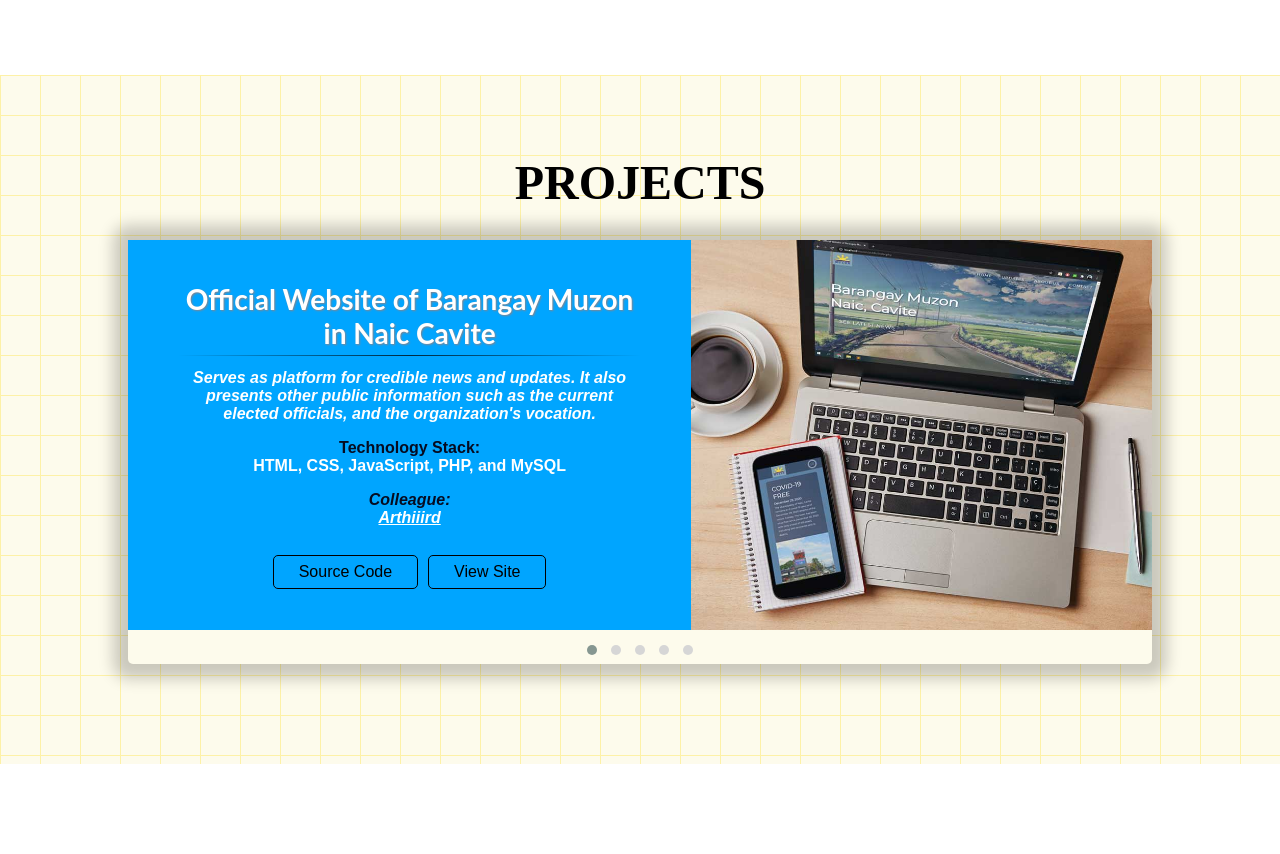
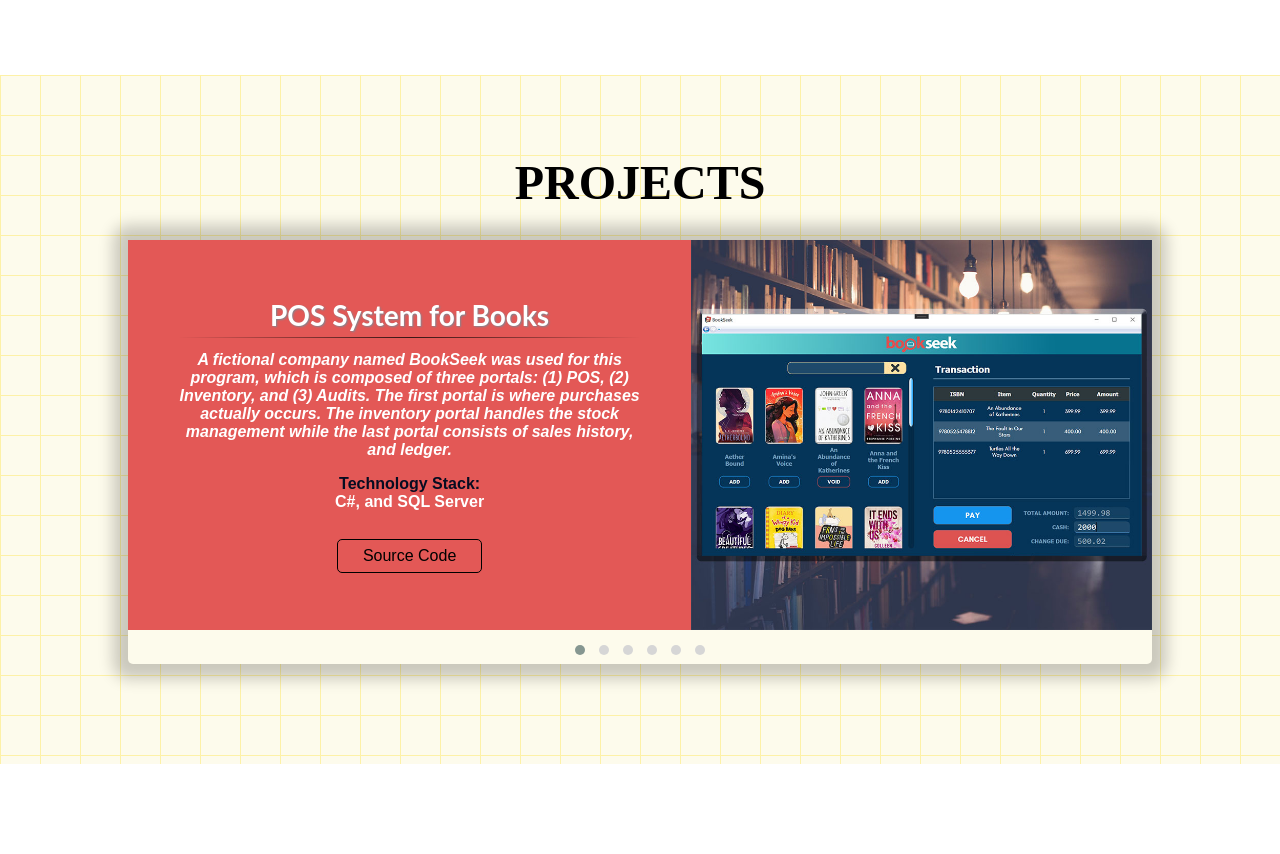
Before and after one commit to theresa-de-ocampo/portfolio, a PHP site: page / in a window 1280 px wide. Shown: the part 2242-3096 px from the top of the page. Run offline with PHP 8.4, Linux system fonts and the light colour scheme.

Commit message:
Add BookSeek project

```diff
--- a/css/projects.css
+++ b/css/projects.css
@@ -18,6 +18,10 @@
 	display: flex;
 }
 
+#book-seek {
+	background-color: #E35856;
+}
+
 #public-bmms {
 	background-color: #00a5ff;
 }
@@ -35,8 +39,6 @@
 }
 
 #graphs {
-	background-color: #4E4D4D;
-	background-color: #ED5D5D;
 	background-color: #FCC071;
 }
 
--- a/projects.html
+++ b/projects.html
@@ -1,6 +1,20 @@
 <section id="projects">
 	<h2>Projects</h2>
 	<div class="owl-carousel owl-theme">
+		<article id="book-seek">
+			<div class="content">
+				<h3>POS System for Books</h3>
+				<hr />
+				<p class="description">
+					A fictional company named BookSeek was used for this program, which is composed of three portals: (1) POS, (2) Inventory, and (3) Audits. The first portal is where purchases actually occurs. The inventory portal handles the stock management while the last portal consists of sales history, and ledger.
+				</p><!-- .description -->
+				<p class="tech"><b>Technology Stack:</b><br />C#, and SQL Server</p>
+				<footer>
+					<a href="https://github.com/theresa-de-ocampo/book-seek" target="_blank">Source Code</a>
+				</footer>
+			</div><!-- .content -->
+			<img src="img/projects/book-seek.jpg" alt="BookSeek POS System" />
+		</article><!-- book-seek -->
 		<article id="public-bmms">
 			<div class="content">
 				<h3>Official Website of Barangay Muzon in Naic Cavite</h3>
```
Also changed, not shown: img/about/background-v1.png (deleted), img/about/background-v2.png (deleted), img/about/background.png (deleted), img/projects/andrion.png (deleted), img/projects/book-seek.jpg (added).
